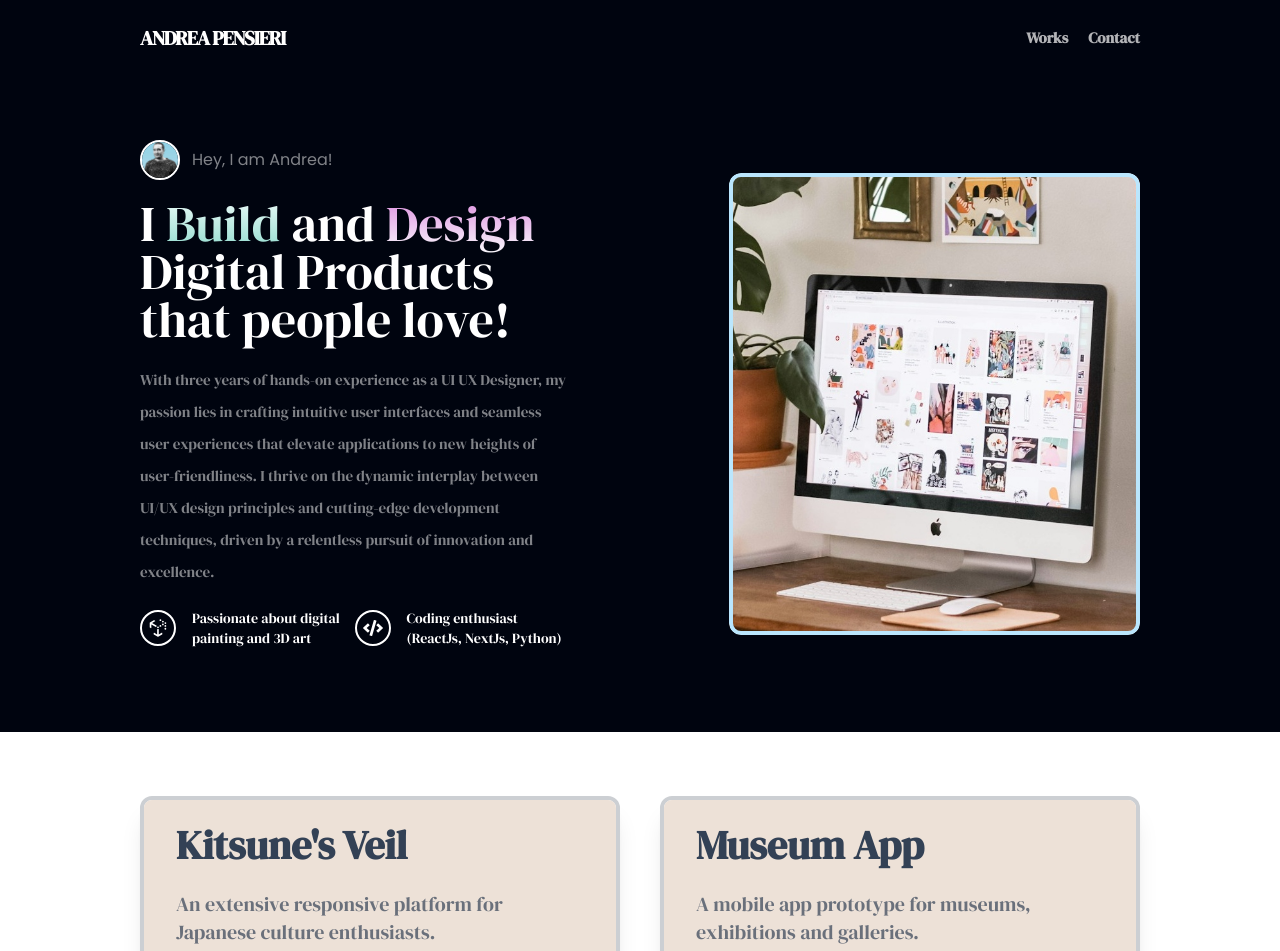
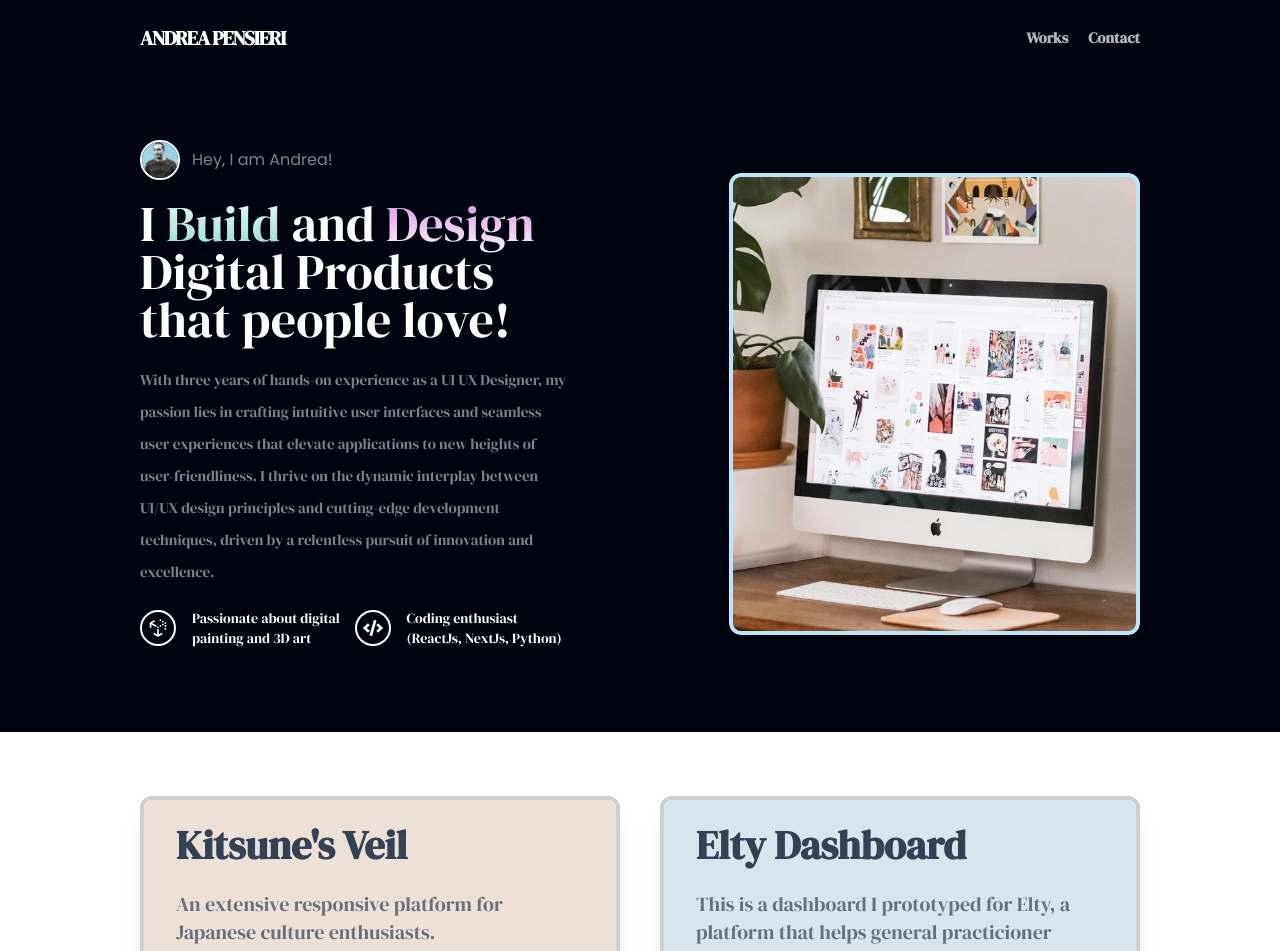
Before and after one commit to andreasiano/UI-UX-Portfolio, a React (Create React App) app: page / in a window 1280 px wide. Shown: the top 951 px of the page. Built offline with nearby package versions, Linux system fonts and the light colour scheme.

Commit message:
Adding elty project

```diff
--- a/src/constants/index.js
+++ b/src/constants/index.js
@@ -1,5 +1,5 @@
 import img1 from '../assets/kitsune.png'
-import img2 from '../assets/Museum App.png'
+import img2 from '../assets/elty.png'
 import img3 from '../assets/ST.png'
 import img4 from '../assets/Nexi.png'
 import img5 from '../assets/Travel vibes.png'
@@ -30,13 +30,13 @@ export const imgData = [
          },
          {
            id: 2,
-           title: "Museum App",
+           title: "Elty Dashboard",
            img: img2,
            description:
-             "A mobile app prototype for museums, exhibitions and galleries.",
+             "This is a dashboard I prototyped for Elty, a platform that helps general practicioner planning their agenda.",
            button: "See Prototype",
            link:
-             "https://figma.com/design/eyj3oXiTlGgjXyoN5vP95w/Gaming-Desktop-App?t=oQFcA1ddaP9PTlmF-0",
+             "https://www.figma.com/design/yBFRg58Wn3xrZIvqIKzQUS/Elty-Dashboard?node-id=0-1&p=f&t=q5BwUwKoNDWcF10d-0",
            icon: <BsFillArrowRightCircleFill />,
          },
          {
```
Also changed, not shown: src/assets/elty.png (added).
